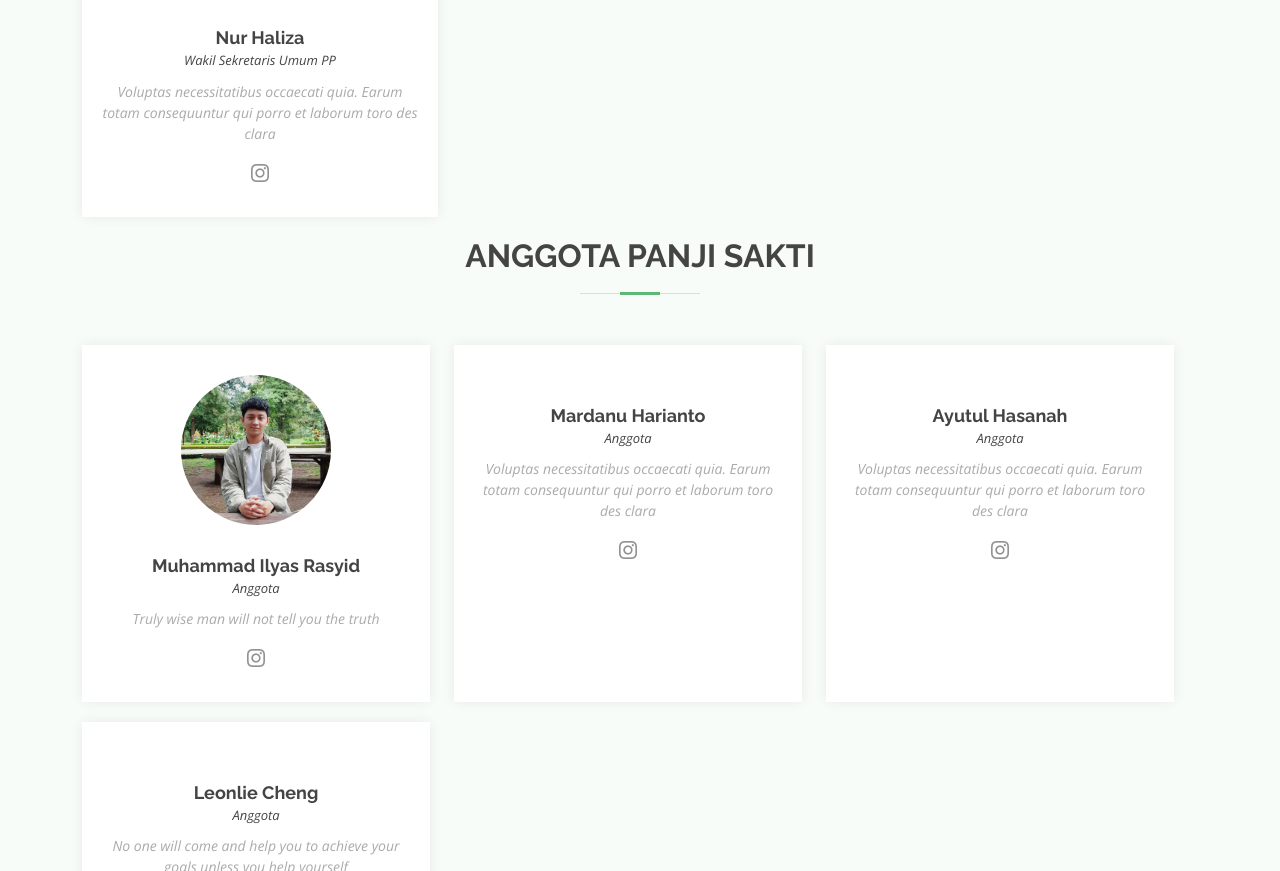
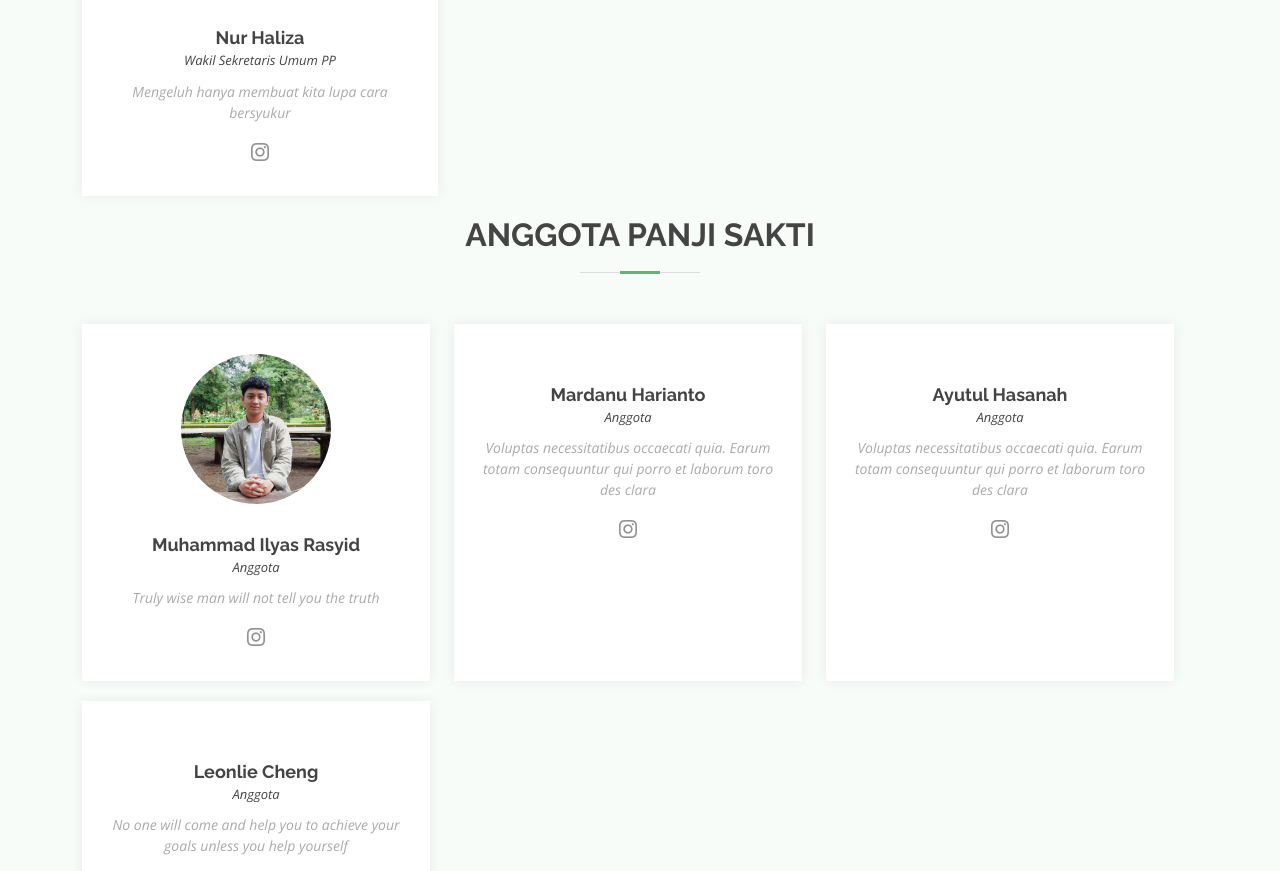
Before and after one commit to KomisariatPanjiSakti/komisariatpanjisakti.github.io, a plain HTML site: page seluruh_kader.html in a window 1280 px wide. Shown: the part 1816-2687 px from the top of the page. Drawn offline with nearby package versions, Linux system fonts and the light colour scheme.

Commit message:
Update seluruh_kader.html

```diff
--- a/seluruh_kader.html
+++ b/seluruh_kader.html
@@ -206,7 +206,7 @@
             <h4>Nur Haliza</h4>
             <span>Wakil Sekretaris Umum PP</span>
             <p>
-              Voluptas necessitatibus occaecati quia. Earum totam consequuntur qui porro et laborum toro des clara
+              Mengeluh hanya membuat kita lupa cara bersyukur
             </p>
             <div class="social">
               <a href="https://www.instagram.com/nur19haliza/" target="_blank"><i class="bi bi-instagram"></i></a>
```
